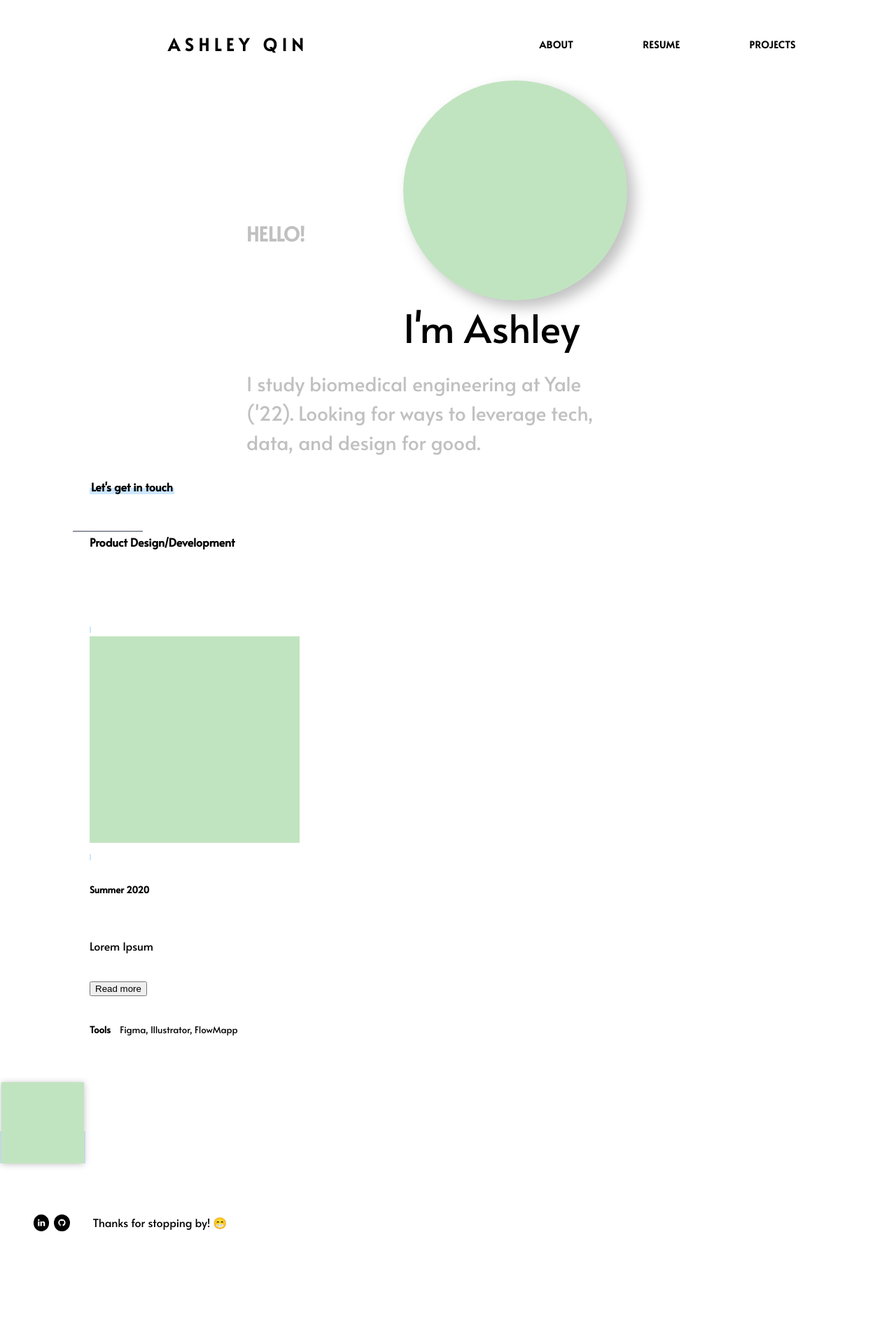
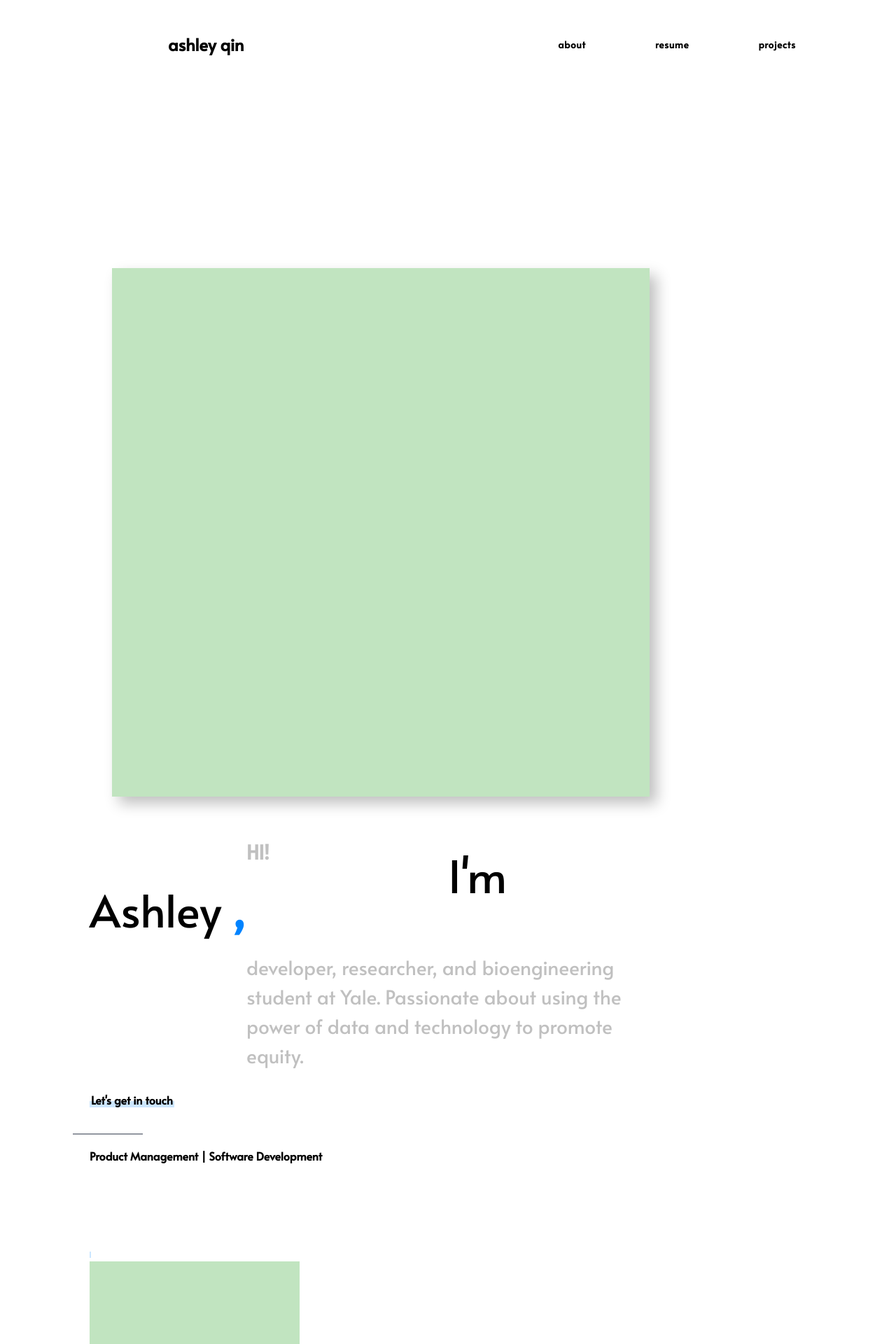
Before and after one commit to ashleyyqin/ashleyyqin.github.io, a Jekyll site: the page built from index.html, in a window 1280 px wide. Shown: the top 1920 px of the page at 70% size. Built offline with Jekyll 4.4.1, drawn with Linux system fonts in a browser that asks for light colours; before the commit the page ends 1825 px from its top, so only the background shows below that.

Commit message:
reformatting

```diff
--- a/about/index.html
+++ b/about/index.html
@@ -9,7 +9,7 @@ layout: default
     <div class="prose mb-4 py-2">
         <div style="display: grid;grid-template-columns: 40% 47%;grid-column-gap: 40px;">
             <p>
-                Lorem Ipsum
+                At Yale, I'm most involved with the Yale Daily News as a data analyst and staff reporter.
                 <br><br>
                 Lorem Ipsum
             </p>
--- a/index.html
+++ b/index.html
@@ -6,18 +6,25 @@ title: Home
 <div class="wide">
     <img id="bio-prof-pic" style="max-width: 100%; filter: drop-shadow(10px 10px 10px silver);" src="/media/profile.jpg">
     <span class="home-top"></span>
-    <span class="home-title1">HELLO!</span>
-    <span class="home-title2">I'm Ashley</span>
-    <span class="home-subtitle">I study biomedical engineering at Yale ('22). Looking for ways to leverage tech, data, and design for good.</span>
-    <a href="mailto:ashleyelaineqin@gmail.com"><strong>Let's get in touch</strong></a></p>
-
+    <span class="home-title1">HI!</span>
+    <span class="home-title2">I'm Ashley
+        <span style = "color: #0083ff; font-weight: bold">
+            ,
+        </span>
+    </span>
+    <span class="home-subtitle">developer, researcher, and bioengineering student at Yale. Passionate about using the power of data and technology to promote equity.</span>
+    <a href="mailto:ashleyelaineqin@gmail.com"><strong>Let's get in touch</strong></a>
     <span class="home-bottom"></span>
 </div>
 
 
-<div id="projects" class="wide sep"><strong>Product Design/Development</strong></div>
+<!--ReRent -->
+<div id="projects" class="wide sep">
+    <p>
+        <strong>Product Management | Software Development</strong>
+    </p>
+</div>
 <br>
-<!--ReRent -->
 <div class="card grid" style="margin-bottom: -24px;/* background-color: #f05a1a; *//* filter: drop-shadow(0px -5px 10px silver); */">
     <div class="one mt-3 mb-3" style="padding: 60px 0px;margin: auto auto auto 128px;width: 50%;">
         <p style="margin-top: 0">
--- a/styles/main.css
+++ b/styles/main.css
@@ -45,7 +45,6 @@ footer a:not(.button):not(.arrow):hover {
 }
 
 code {
-    /*font-family: 'IBM Plex Mono', Consolas, 'Courier New', monospace;*/
     font-family: 'Alata';
     padding: 2px 4px;
     font-size: 90%;
@@ -135,7 +134,7 @@ header {
     padding: 0 auto;
     display: flex;
     align-items: center;
-    text-transform: uppercase;
+    /*text-transform: uppercase;*/
     font-weight: 600;
     padding: 3em;
 }
@@ -143,18 +142,18 @@ header {
 header a {
     color: black;
     text-decoration: none;
-    transition: color 0.5s ease-in-out;
+    transition: color 0.25s ease-in-out;
 }
 
 header a:hover {
     color: var(--color-blue);
-    /*transition: all 0.25s;*/
+    transition: all 0.25s;
 }
 
 #siteTitle {
     z-index: 2000;
     font-size: 150%;
-    letter-spacing: .3em;
+    /*letter-spacing: .3em;*/
     margin-left: 8em;
 }
 
@@ -475,14 +474,17 @@ main {
     font-size: 175%;
     font-weight: bold;
     /*margin-bottom: 1em;*/
+    margin-top: 8em;
     margin-left: 8em;
+    margin-right: 8em;
     color: #c0c0c0;
 }
 
 .home-title2 {
     font-family: Alata;
-    font-size: 350%;
+    font-size: 400%;
     margin-bottom: 1em;
+    margin-left: 8em;
     margin-left: 8em;
 }
 
@@ -491,7 +493,7 @@ main {
     margin-bottom: 1em;
     margin-left: 8em;
     display: block;
-    font-weight: 400;
+    font-weight: 300;
     font-size: 175%;
     line-height: 150%;
     color: #c0c0c0;
@@ -514,22 +516,7 @@ main {
     text-transform: uppercase;
     font-size: 90%;
     font-weight: 700;
-/*    color: gray;*/
 }
-
-/*
-.home-pills {
-    display: inline-block;
-    margin-top: 1.5em;
-    padding: 0.25em 0.75em;
-    color: white;
-    background-color: var(--color-blue);
-    text-transform: uppercase;
-    font-size: 90%;
-    font-weight: 700;
-    border-radius: 3px;
-}
-*/
 
 .home-image {
     object-fit: cover;
@@ -555,19 +542,21 @@ main {
 /* PAGE STYLES: BIO */
 
 #bio-prof-pic {
-    border-radius: 50%;
+    /*border-radius: 50%;
     width: 320px;
     float: right;
-    margin: -140px 0 24px 20px;
+    margin: -140px 0 24px 20px;*/
+    margin-top: 8em;
+    margin-left: 2em;
 }
 
 @media screen and (max-width: 768px) {
     #bio-prof-pic {
         float: none;
-        margin: 0;
+        /*margin: 0;
         margin-bottom: 20px;
         margin-top: -120px;
-        width: 280px;
+        width: 280px;*/
     }
 }
 
@@ -695,3 +684,8 @@ main {
     color: white;
     text-align: center;
 }
+
+.projects {
+    margin-left: 8em;
+    margin-top: 4em;
+}
```
